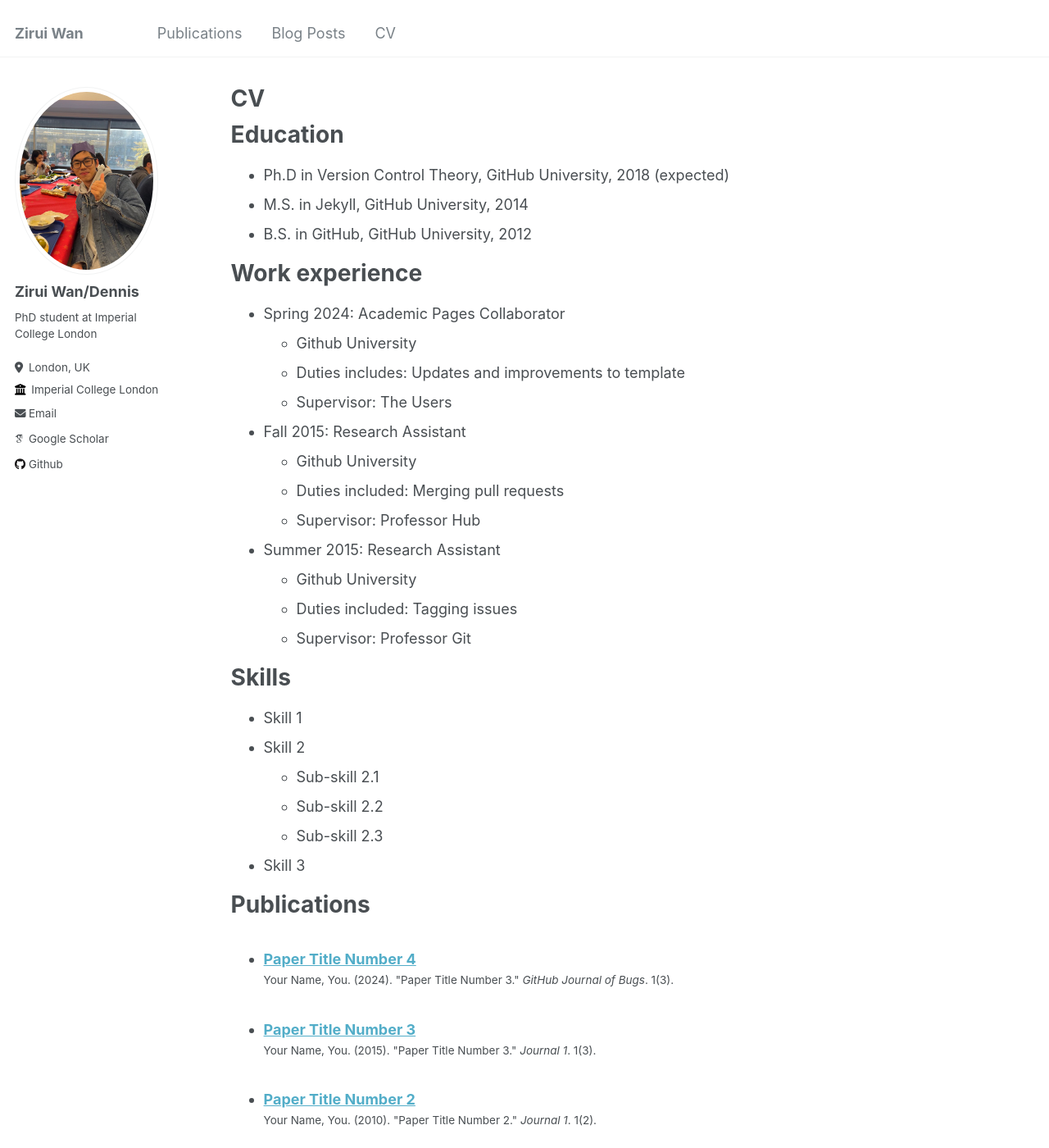
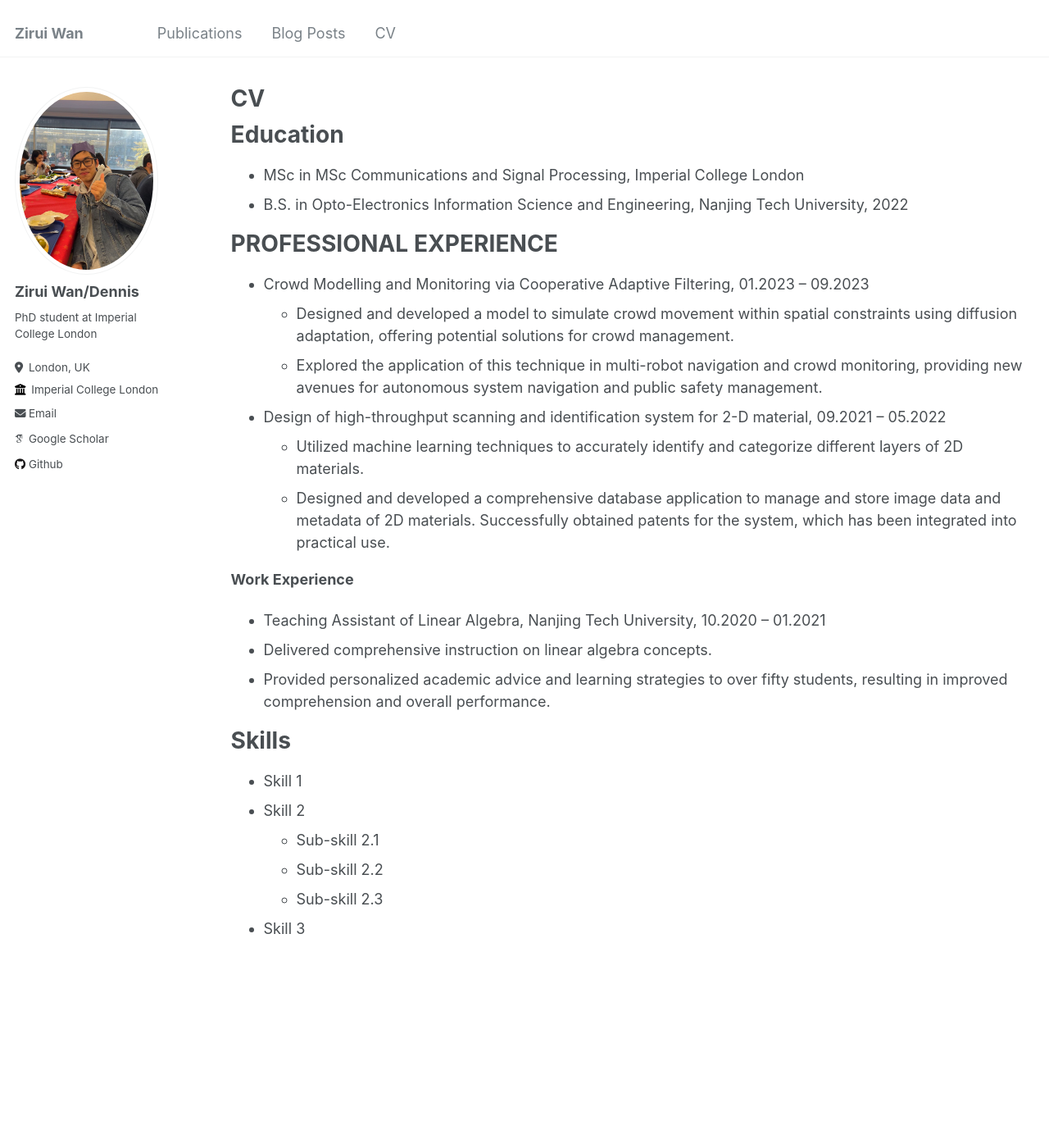
Before and after one commit to WANDennis/WANDennis.github.io, a Jekyll site: the page built from _pages/cv.md, in a window 1280 px wide and 1400 px high. Shown: the whole window at 82% size. Built offline with Jekyll 4.4.1, drawn with Linux system fonts in a browser that asks for light colours; some web fonts are replaced; some of the changed text lies outside the part shown.

Commit message:
Update cv.md

```diff
--- a/_pages/cv.md
+++ b/_pages/cv.md
@@ -9,28 +9,26 @@ redirect_from:
 
 {% include base_path %}
 
-Education
+**Education**
 ======
-* Ph.D in Version Control Theory, GitHub University, 2018 (expected)
-* M.S. in Jekyll, GitHub University, 2014
-* B.S. in GitHub, GitHub University, 2012
+* MSc in MSc Communications and Signal Processing, Imperial College London
+* B.S. in Opto-Electronics Information Science and Engineering, Nanjing Tech University, 2022
 
-Work experience
+**PROFESSIONAL EXPERIENCE**
 ======
-* Spring 2024: Academic Pages Collaborator
-  * Github University
-  * Duties includes: Updates and improvements to template
-  * Supervisor: The Users
+* Crowd Modelling and Monitoring via Cooperative Adaptive Filtering, 01.2023 – 09.2023
+    * Designed and developed a model to simulate crowd movement within spatial constraints using diffusion adaptation, offering potential solutions for crowd management.
+    * Explored the application of this technique in multi-robot navigation and crowd monitoring, providing new avenues for autonomous system navigation and public safety management.
 
-* Fall 2015: Research Assistant
-  * Github University
-  * Duties included: Merging pull requests
-  * Supervisor: Professor Hub
+* Design of high-throughput scanning and identification system for 2-D material, 09.2021 – 05.2022
+    * Utilized machine learning techniques to accurately identify and categorize different layers of 2D materials.
+    * Designed and developed a comprehensive database application to manage and store image data and metadata of 2D materials. Successfully obtained patents for the system, which has been integrated into practical use.
 
-* Summer 2015: Research Assistant
-  * Github University
-  * Duties included: Tagging issues
-  * Supervisor: Professor Git
+**Work Experience**
+*  Teaching Assistant of Linear Algebra, Nanjing Tech University, 10.2020 – 01.2021
+  * Delivered comprehensive instruction on linear algebra concepts.
+  * Provided personalized academic advice and learning strategies to over fifty students, resulting in improved comprehension and overall performance.
+
 
 Skills
 ======
@@ -40,25 +38,3 @@ Skills
   * Sub-skill 2.2
   * Sub-skill 2.3
 * Skill 3
-
-Publications
-======
-  <ul>{% for post in site.publications reversed %}
-    {% include archive-single-cv.html %}
-  {% endfor %}</ul>
-
-Talks
-======
-  <ul>{% for post in site.talks reversed %}
-    {% include archive-single-talk-cv.html  %}
-  {% endfor %}</ul>
-
-Teaching
-======
-  <ul>{% for post in site.teaching reversed %}
-    {% include archive-single-cv.html %}
-  {% endfor %}</ul>
-
-Service and leadership
-======
-* Currently signed in to 43 different slack teams
```
